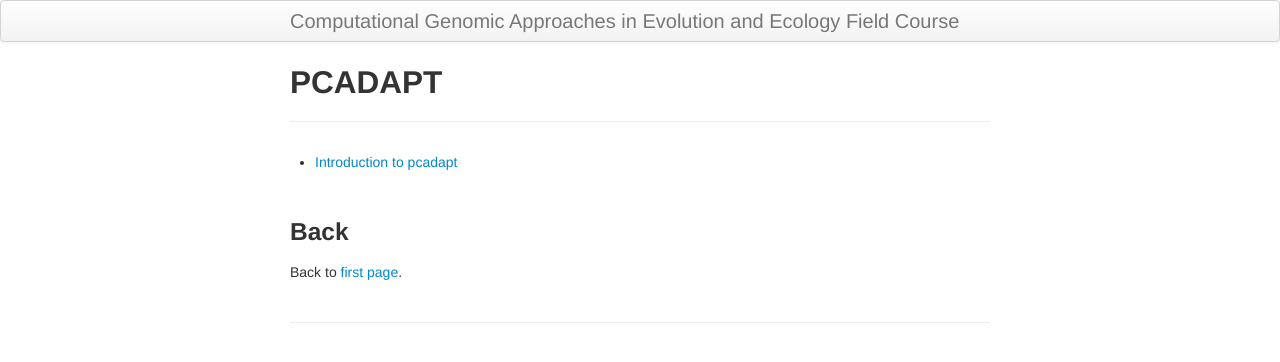
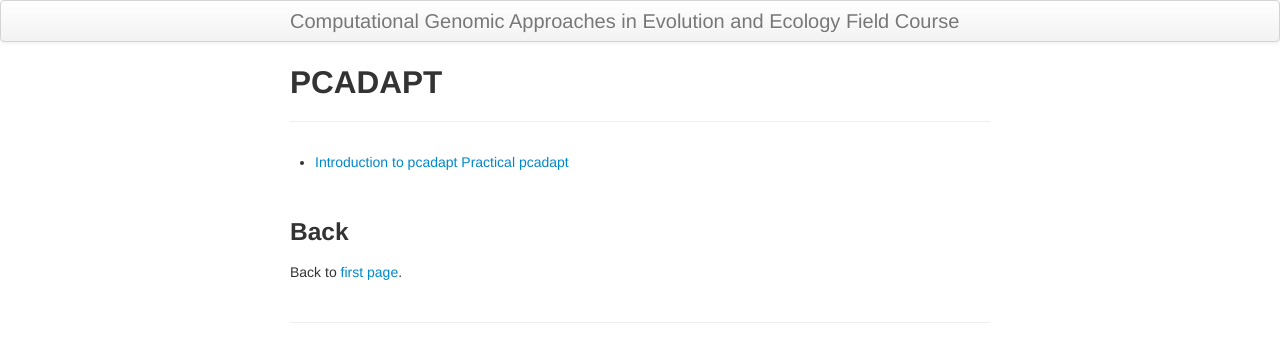
Before and after one commit to ritarasteiro/FieldCourse, a Jekyll site: the page built from pages/PCadapt.md, in a window 1280 px wide. Shown: the top 362 px of the page. Built offline with Jekyll 4.4.1, drawn with Linux system fonts in a browser that asks for light colours.

Commit message:
Update PCadapt.md

```diff
--- a/pages/PCadapt.md
+++ b/pages/PCadapt.md
@@ -4,7 +4,7 @@ title: PCADAPT
 ---
 
 * [Introduction to pcadapt](../data/pcadapt_intro.pdf)
- <!-- +* [Practical pcadapt](./PCAdapt_practical.md)  + -->
+  [Practical pcadapt](./PCAdapt_practical.md)
 <!-- + * [Project pcadapt](./project.md) + -->
 <!-- + this is a comment + -->
 
```
